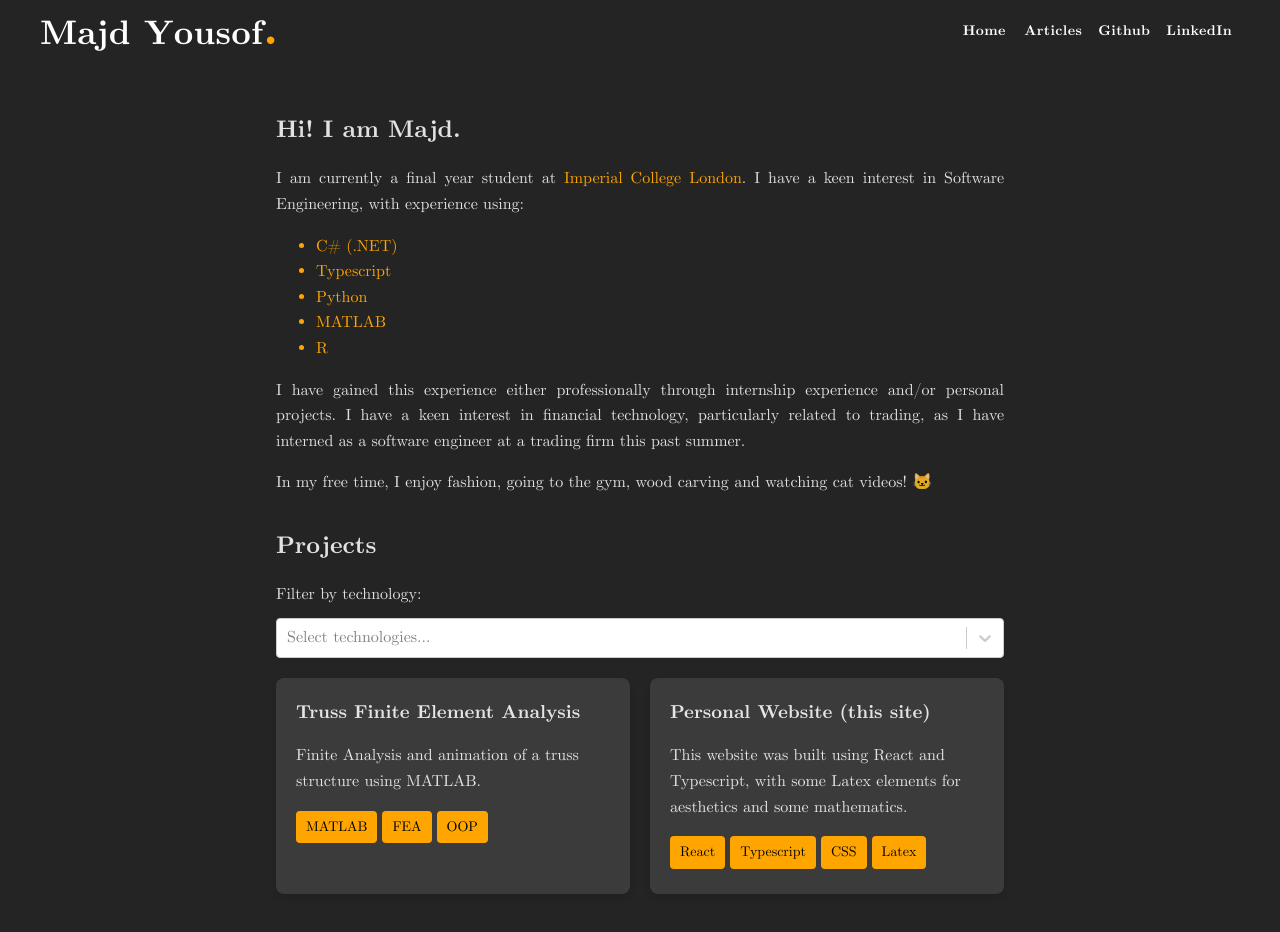
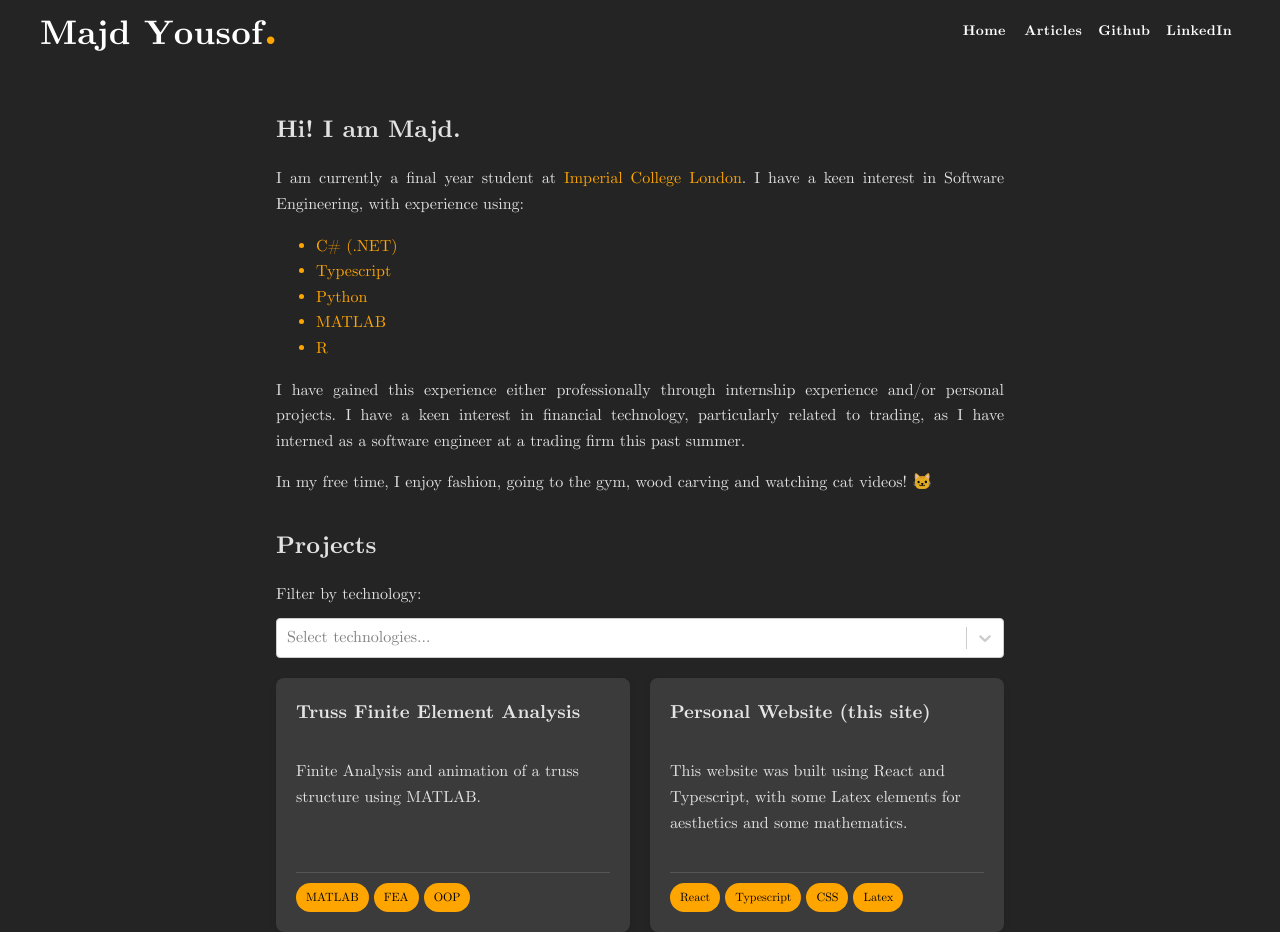
Before and after one commit to majdyousof/majdyousof.github.io, a React (Vite) app: page / in a window 1280 px wide. Shown: the top 932 px of the page. Built offline with nearby package versions, Linux system fonts and the light colour scheme.

Commit message:
amend tags

```diff
--- a/src/data/projects.ts
+++ b/src/data/projects.ts
@@ -13,5 +13,12 @@ export const projects = [
     technologies: ['React', 'Typescript', 'CSS', 'Latex'],
     link: 'https://github.com/majdyousof/majdyousof.github.io',
   },
+  {
+    title: 'Heathrow Surface Access Dashboard',
+    description:
+      'A dashboard built using Python, Pandas, Plotly and Streamlit to visualize the surface access to Heathrow Airport. This was done to accompany a group report that scored 83.77%.',
+    technologies: ['Python', 'Pandas', 'Plotly', 'Streamlit'],
+    link: 'https://heathrow-surface-access-assessment.streamlit.app/',
+  },
   // Add more projects here
 ];
--- a/src/styling/ProjectGrid.css
+++ b/src/styling/ProjectGrid.css
@@ -56,30 +56,21 @@
   border-radius: 8px;
   box-shadow: 0 4px 6px rgba(0, 0, 0, 0.1);
   transition: transform 0.2s ease;
+  display: flex;
+  flex-direction: column;
+  justify-content: space-between;
 }
 
-/* Apply hover styles only if the card has a link */
 .project-card.has-link:hover {
-  background-color: #333; /* Optional: Slight background change on hover */
+  background-color: #333;
 }
 
 .project-card.has-link:hover h3 {
-  color: orange; /* Highlight text color on hover */
-  text-decoration: underline; /* Underline text on hover */
+  color: orange;
+  text-decoration: underline;
 }
 
-/* Ensure links inside the card are styled correctly */
-.project-card.has-link a {
-  text-decoration: none; /* Remove default underline from link */
-  color: inherit; /* Inherit color from parent */
-}
-
-/* Optional: Hover effect on the entire project card */
 .project-card.has-link:hover {
-  transform: scale(1.02); /* Scale up slightly */
-}
-
-.project-card:hover {
   transform: scale(1.02);
 }
 
@@ -88,7 +79,8 @@
 }
 
 .project-card p {
-  text-align: left; /* Ensure the text is left-aligned */
+  text-align: left;
+  flex-grow: 1;
 }
 
 .project-card a {
@@ -96,19 +88,24 @@
   color: inherit;
 }
 
-.tags {
-  margin-top: 10px;
+/* Horizontal line above the tags */
+.project-card .tags {
+  margin-top: 20px;
+  padding-top: 10px;
+  border-top: 1px solid #555;
+  display: flex;
+  flex-wrap: wrap;
 }
 
+/* Styling for individual tags */
 .tag {
   display: inline-block;
   background-color: orange;
   color: black;
   padding: 5px 10px;
-  border-radius: 4px;
+  border-radius: 16px;
   margin-right: 5px;
-  margin-bottom: 5px;
-  font-size: 14px;
+  font-size: 12px;
   cursor: pointer;
 }
 
@@ -120,8 +117,10 @@
 }
 
 .tag:hover {
-  background-color: #ffa726;
+  background-color: #fdc358;
 }
+
+
 
 /* Responsive adjustments */
 @media (max-width: 768px) {
```
